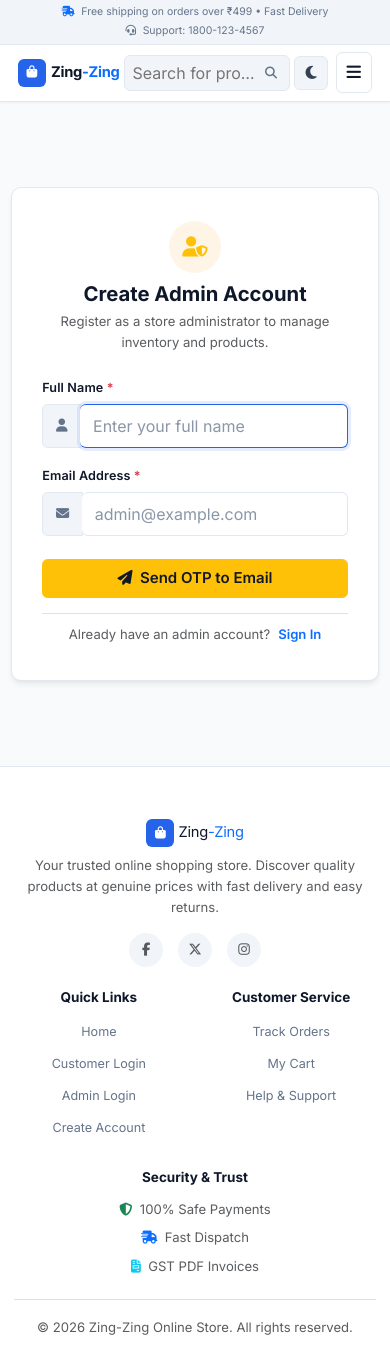
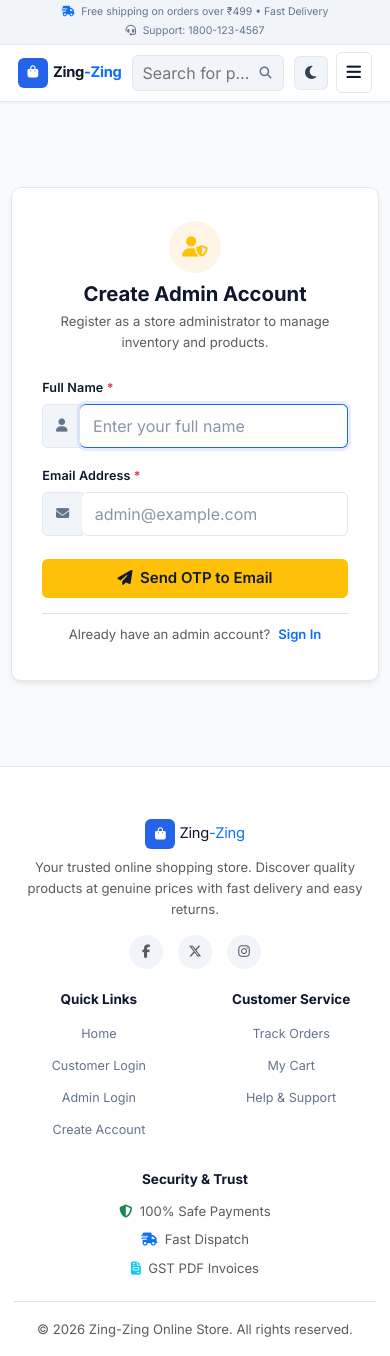
Before and after one commit to harishsrinivas97/E-Commerce-Application, a Flask app: page /admin-signup in a window 390 px wide. Before the commit the page ends 1335 px from the top, so only its background shows below. Run offline with Flask 3, Linux system fonts and the light colour scheme.

Commit message:
Enforce strict order and cache buster for navbar elements across all screen sizes

```diff
--- a/templates/base.html
+++ b/templates/base.html
@@ -25,9 +25,76 @@
     <link rel="stylesheet" href="https://cdn.jsdelivr.net/npm/bootstrap@5.3.3/dist/css/bootstrap.min.css">
 
     <!-- Custom Styles -->
-    <link rel="stylesheet" href="{{ url_for('static', filename='css/style.css') }}">
+    <link rel="stylesheet" href="{{ url_for('static', filename='css/style.css') }}?v=2.2">
 
     {% block head %}{% endblock %}
+    <!-- Strict Navbar Header Layout (Guarantees Search Bar stays in the Center on all screens) -->
+    <style>
+        .header-inner {
+            display: flex !important;
+            align-items: center !important;
+            justify-content: space-between !important;
+            flex-wrap: nowrap !important;
+            gap: 10px !important;
+        }
+        .site-brand {
+            order: 1 !important;
+            flex-shrink: 0 !important;
+        }
+        .header-search {
+            order: 2 !important;
+            flex: 1 1 auto !important;
+            min-width: 0 !important;
+            max-width: 540px !important;
+            margin: 0 4px !important;
+        }
+        .header-nav {
+            order: 3 !important;
+        }
+        .mobile-header-actions {
+            order: 4 !important;
+            flex-shrink: 0 !important;
+            margin-left: 0 !important;
+            display: flex !important;
+            align-items: center !important;
+            gap: 8px !important;
+        }
+        @media (max-width: 575.98px) {
+            .header-inner {
+                height: 56px !important;
+                gap: 6px !important;
+            }
+            .site-brand {
+                font-size: 1.1rem !important;
+            }
+            .site-brand-icon {
+                width: 30px !important;
+                height: 30px !important;
+                font-size: .82rem !important;
+            }
+            .search-input {
+                height: 36px !important;
+                padding: 4px 30px 4px 10px !important;
+                font-size: .82rem !important;
+            }
+            .search-btn {
+                width: 28px !important;
+                height: 36px !important;
+            }
+        }
+        @media (max-width: 380px) {
+            .site-brand-name {
+                font-size: .95rem !important;
+            }
+            .header-inner {
+                gap: 4px !important;
+            }
+            .search-input {
+                font-size: .78rem !important;
+                padding: 3px 26px 3px 8px !important;
+            }
+        }
+    </style>
 </head>
 
 <body>
```
